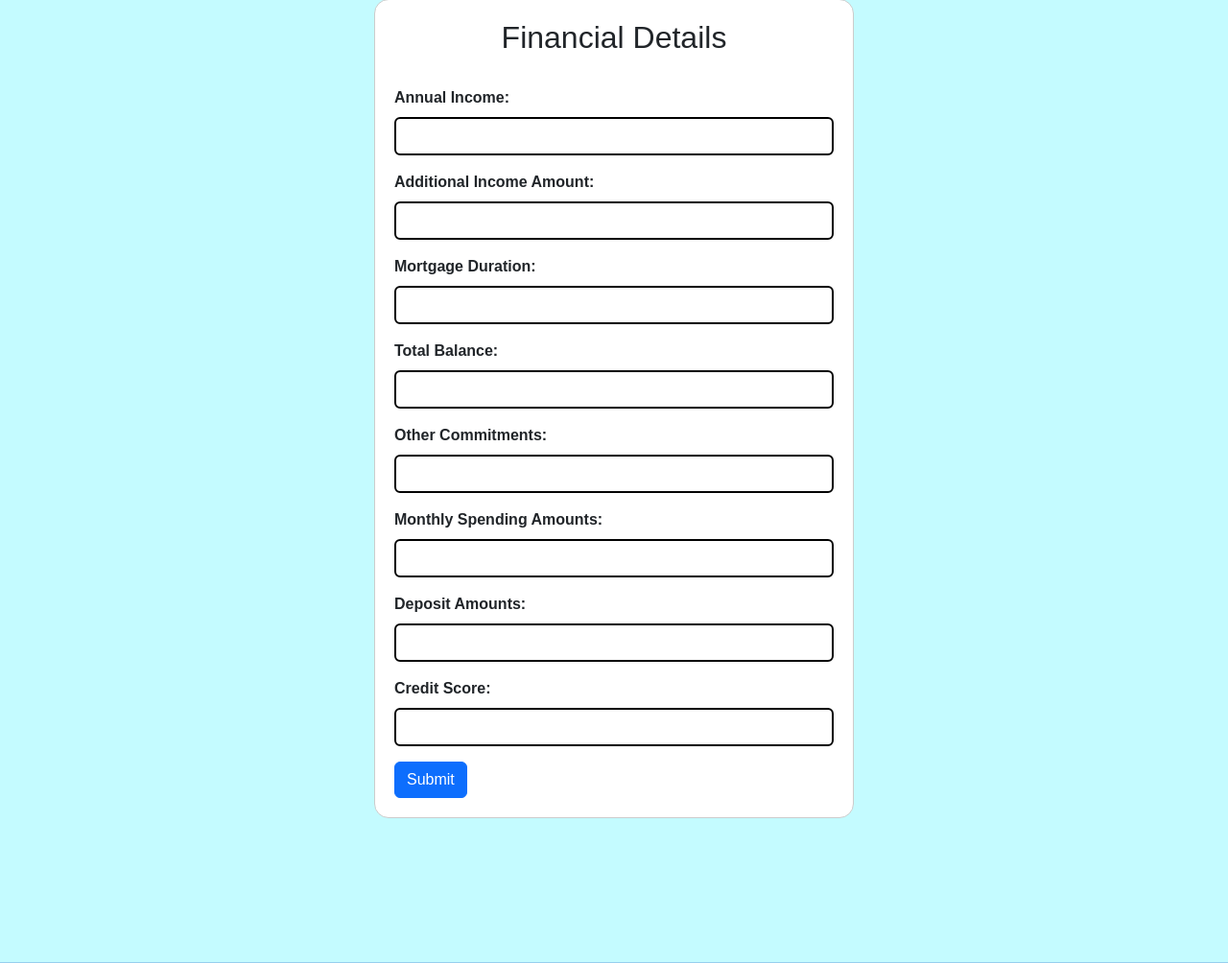
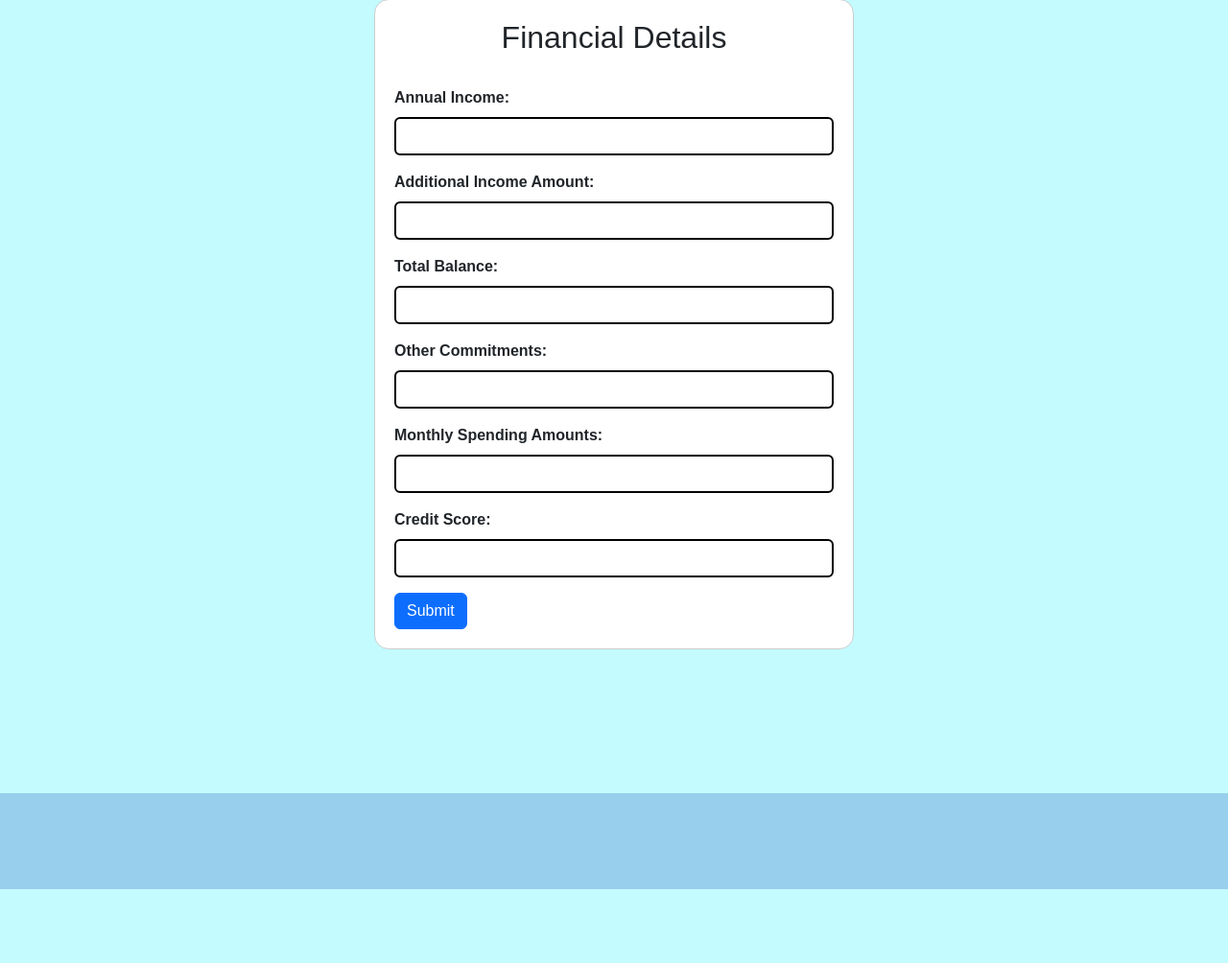
Before and after one commit to matkuz162/Stage-3-Group-Project, a PHP site: page /financial.php in a window 1280 px wide. Shown: the part 151-1155 px from the top of the page at 96% size. After the commit the page ends 1078 px from the top, so only its background shows below. Run offline with PHP 8.4, Linux system fonts and the light colour scheme; the visitor is signed in with stand-in values (Sample User, id 1); data comes from the database, SQL or seed files in the repository.

Commit message:
removed mortgage duration and deposite amounts

```diff
--- a/financial.php
+++ b/financial.php
@@ -16,11 +16,9 @@ if ($_SERVER["REQUEST_METHOD"] == "POST") {
     // Retrieve form data
     $annual_income = $_POST["annual_income"];
     $additional_income_amount = $_POST["additional_income_amount"];
-    $mortgage_duration = $_POST["mortgage_duration"];
     $total_balance = $_POST["total_balance"];
     $other_commitments = $_POST["other_commitments"];
     $monthly_spending_amounts = $_POST["monthly_spending_amounts"];
-    $deposit_amounts = $_POST["deposit_amounts"];
     $credit_score = $_POST["credit_score"];
 
     // Retrieve RegisteredUser_ID from session
@@ -31,8 +29,8 @@ if ($_SERVER["REQUEST_METHOD"] == "POST") {
         $db->beginTransaction();
 
         // SQL query to insert financial details
-        $sql = "INSERT INTO financialdetails (RegisteredUser_ID, annual_income, additional_income_amount, mortgage_duration, total_balance, other_commitments, monthly_spending_amounts, deposit_amounts, credit_score)
-                VALUES (:RegisteredUser_ID, :annual_income, :additional_income_amount, :mortgage_duration, :total_balance, :other_commitments, :monthly_spending_amounts, :deposit_amounts, :credit_score)";
+        $sql = "INSERT INTO financialdetails (RegisteredUser_ID, annual_income, additional_income_amount, total_balance, other_commitments, monthly_spending_amounts, credit_score)
+                VALUES (:RegisteredUser_ID, :annual_income, :additional_income_amount, :total_balance, :other_commitments, :monthly_spending_amounts, :credit_score)";
 
         $stmt = $db->prepare($sql);
 
@@ -40,11 +38,9 @@ if ($_SERVER["REQUEST_METHOD"] == "POST") {
         $stmt->bindParam(':RegisteredUser_ID', $RegisteredUser_ID);
         $stmt->bindParam(':annual_income', $annual_income);
         $stmt->bindParam(':additional_income_amount', $additional_income_amount);
-        $stmt->bindParam(':mortgage_duration', $mortgage_duration);
         $stmt->bindParam(':total_balance', $total_balance);
         $stmt->bindParam(':other_commitments', $other_commitments);
         $stmt->bindParam(':monthly_spending_amounts', $monthly_spending_amounts);
-        $stmt->bindParam(':deposit_amounts', $deposit_amounts);
         $stmt->bindParam(':credit_score', $credit_score);
 
         $stmt->execute();
@@ -96,10 +92,6 @@ if ($_SERVER["REQUEST_METHOD"] == "POST") {
                     <input type="text" class="form-control" id="additional_income_amount" name="additional_income_amount" required>
                 </div>
                 <div class="mb-3">
-                    <label for="mortgage_duration" class="form-label">Mortgage Duration:</label>
-                    <input type="text" class="form-control" id="mortgage_duration" name="mortgage_duration" required>
-                </div>
-                <div class="mb-3">
                     <label for="total_balance" class="form-label">Total Balance:</label>
                     <input type="text" class="form-control" id="total_balance" name="total_balance" required>
                 </div>
@@ -110,10 +102,6 @@ if ($_SERVER["REQUEST_METHOD"] == "POST") {
                 <div class="mb-3">
                     <label for="monthly_spending_amounts" class="form-label">Monthly Spending Amounts:</label>
                     <input type="text" class="form-control" id="monthly_spending_amounts" name="monthly_spending_amounts" required>
-                </div>
-                <div class="mb-3">
-                    <label for="deposit_amounts" class="form-label">Deposit Amounts:</label>
-                    <input type="text" class="form-control" id="deposit_amounts" name="deposit_amounts" required>
                 </div>
                 <div class="mb-3">
                     <label for="credit_score" class="form-label">Credit Score:</label>
```
Also changed, not shown: stage3database.db.
